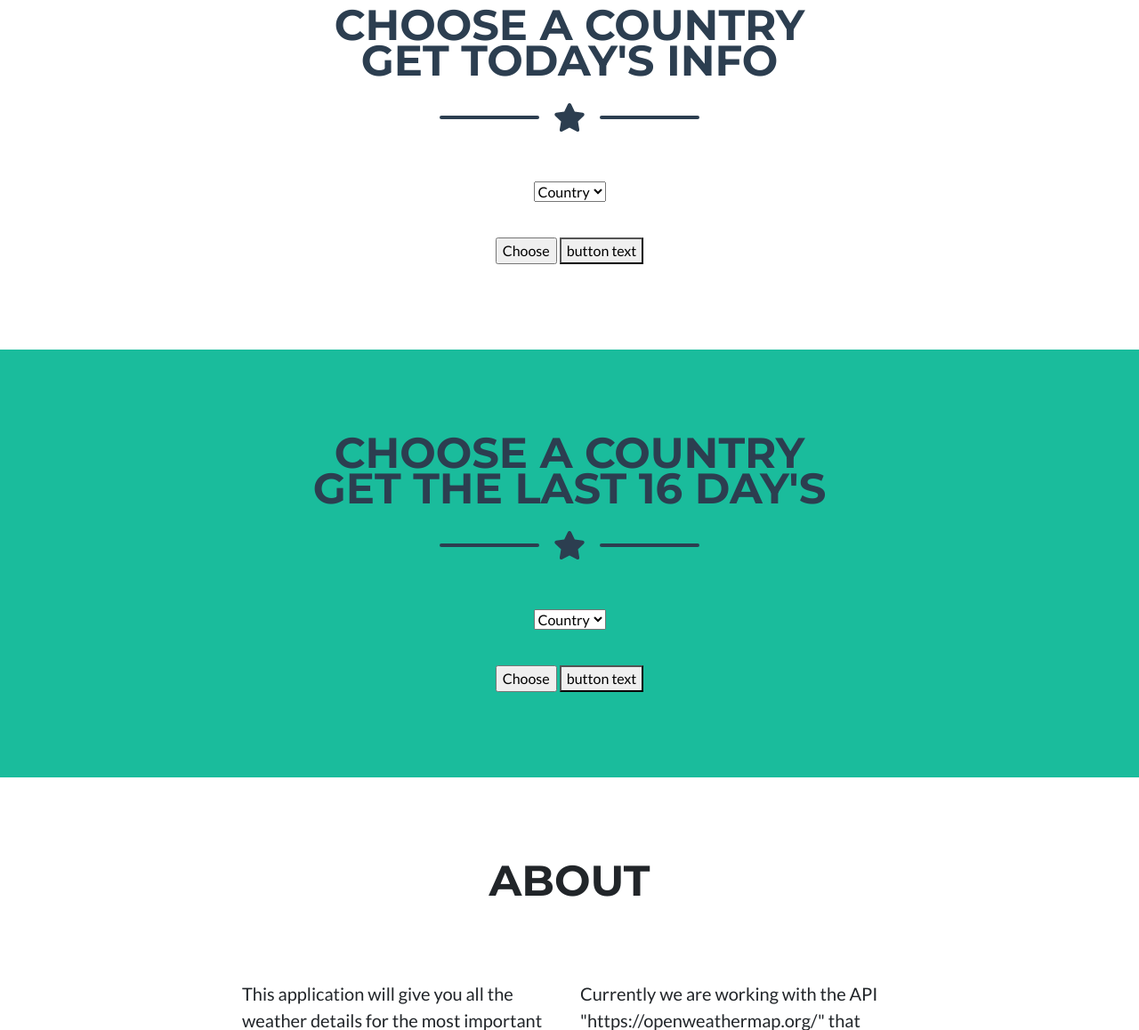
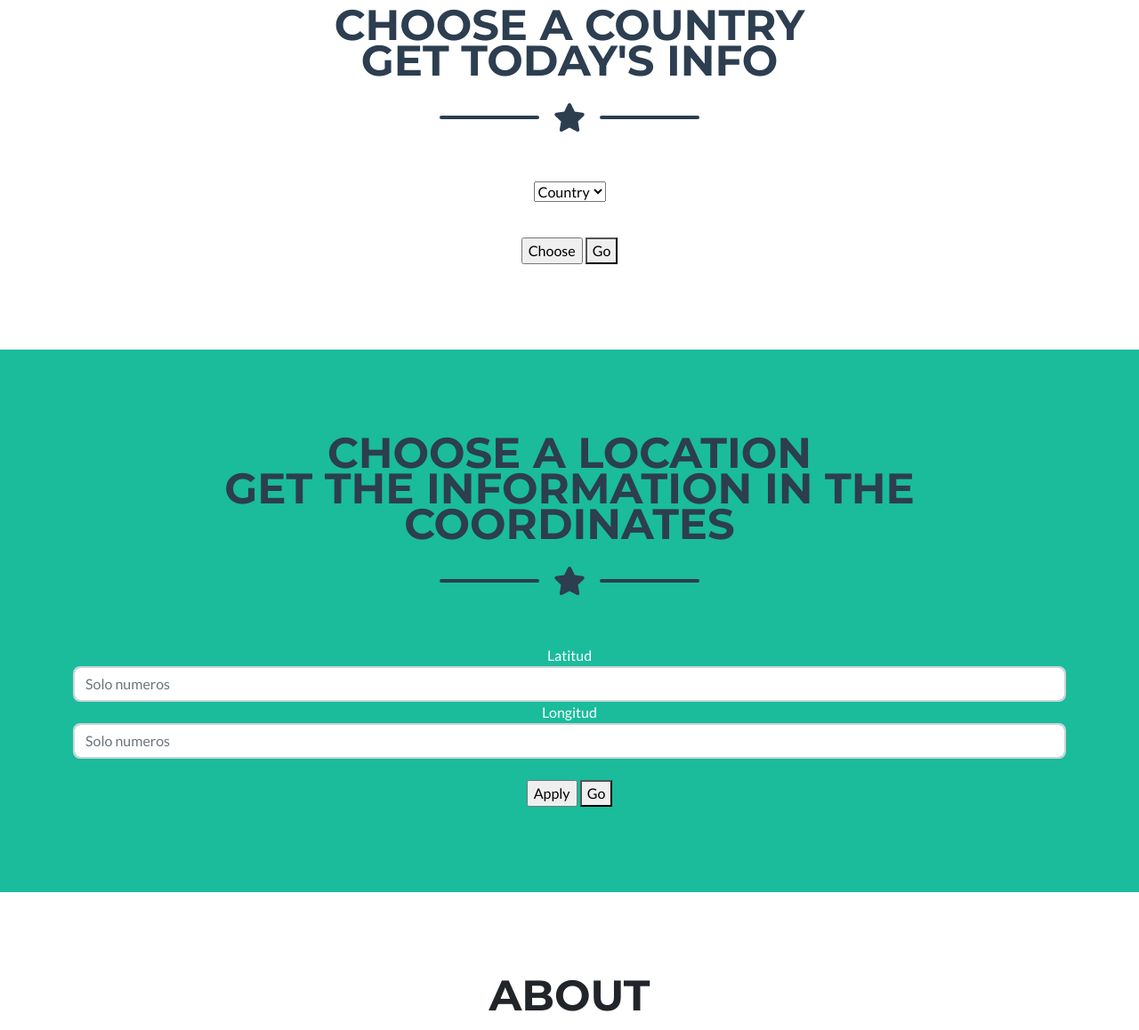
Before and after one commit to caposcar1998/weatherapp, a Django app: page / in a window 1280 px wide. Shown: the part 568-1726 px from the top of the page at 89% size. Run offline with Django 3.2, Linux system fonts and the light colour scheme; some libraries are stand-ins or nearby versions.

Commit message:
version 0

```diff
--- a/climate/templates/climate/index.html
+++ b/climate/templates/climate/index.html
@@ -2,7 +2,7 @@
 <!DOCTYPE html>
 <html lang="en">
 <meta charset="UTF-8">
-<title>Page Title</title>
+<title>Weather App</title>
 <meta name="viewport" content="width=device-width,initial-scale=1">
 <link href="https://cdn.jsdelivr.net/npm/bootstrap@5.1.3/dist/css/bootstrap.min.css" rel="stylesheet" integrity="sha384-1BmE4kWBq78iYhFldvKuhfTAU6auU8tT94WrHftjDbrCEXSU1oBoqyl2QvZ6jIW3" crossorigin="anonymous">
     <meta charset="utf-8" />
@@ -25,11 +25,15 @@
         <!-- Navigation-->
         <nav class="navbar navbar-expand-lg bg-secondary text-uppercase fixed-top" id="mainNav">
             <div class="container">
-                <a class="navbar-brand" href="#page-top">Oscar Contreras Palacios A01655772</a>
-                <button class="navbar-toggler text-uppercase font-weight-bold bg-primary text-white rounded" type="button" data-bs-toggle="collapse" data-bs-target="#navbarResponsive" aria-controls="navbarResponsive" aria-expanded="false" aria-label="Toggle navigation">
+
+                    <a class="navbar-brand" href="#page-top">Oscar Contreras Palacios A01655772</a>
+                <button   button class="navbar-toggler text-uppercase font-weight-bold bg-primary text-white rounded" type="button" data-bs-toggle="collapse" data-bs-target="#navbarResponsive" aria-controls="navbarResponsive" aria-expanded="false" aria-label="Toggle navigation">
                     Menu
                     <i class="fas fa-bars"></i>
                 </button>
+                </div>
+            </div>
+
             </div>
         </nav>
         <!-- Masthead-->
@@ -80,7 +84,7 @@
                     <input type="submit" value="Choose" />
             </form>
                     <a href="./{{pais}}/weather/">
-                        <button>button text</button>
+                        <button>Go</button>
                     </a>
                 </div>
             </div>
@@ -92,8 +96,8 @@
                 <section class="page-section bg-primary text-white mb-0" id="portfolio">
             <div class="container">
                 <!-- Portfolio Section Heading-->
-                <h2 class="page-section-heading text-center text-uppercase text-secondary mb-0">Choose a country</h2>
-                <h6 class="page-section-heading text-center text-uppercase text-secondary mb-0">Get the last 16 day's</h6>
+                <h2 class="page-section-heading text-center text-uppercase text-secondary mb-0">Choose a Location</h2>
+                <h6 class="page-section-heading text-center text-uppercase text-secondary mb-0">Get the information in the coordinates</h6>
                 <!-- Icon Divider-->
                 <div class="divider-custom">
                     <div class="divider-custom-line"></div>
@@ -105,22 +109,22 @@
                     <div class="text-center mt-4">
                     <form method="POST">
                         {% csrf_token %}
-                        <select  class="custom-select custom-select-lg mb-3" name="b">
-                        <option selected>Country</option>
-                        <option value="MEXICO">Mexico</option>
-                        <option value="JAPAN">Japan</option>
-                        <option value="USA">USA</option>
-                        <option value="CHINA">China</option>
-                        <option value="CANADA">Canada</option>
-                        </select>
+                         <div class="form-group">
+                            <label for="exampleInputEmail1">Latitud</label>
+                            <input name="b"  class="form-control" id="exampleInputEmail1" placeholder="Solo numeros">
+                        </div>
+                        <div class="form-group">
+                            <label for="exampleInputPassword1">Longitud</label>
+                            <input name="c"  class="form-control" id="exampleInputPassword1" placeholder="Solo numeros">
+                        </div>
                     </div>
                 </div>
                 <div class="row justify-content-center">
                 <div class="text-center mt-4">
-                    <input type="submit" value="Choose" />
+                    <input type="submit" value="Apply" />
             </form>
-                    <a href="./{{pais2}}/days/">
-                        <button>button text</button>
+                    <a href="./{{latitud}}/{{longitud}}/days/">
+                        <button>Go</button>
                     </a>
                 </div>
             </div>
--- a/climate/urls.py
+++ b/climate/urls.py
@@ -7,5 +7,5 @@ urlpatterns = [
 
 
     path('<str:country>/weather/', views.weather, name="weather"),
-    path('<str:country>/days/', views.days, name="days")
+    path('<int:latitud>/<int:longitud>/days/', views.days, name="days")
 ]
--- a/climate/views.py
+++ b/climate/views.py
@@ -9,13 +9,15 @@ KEY = "3683e2c67de2c392420fe6f627158a2a"
 def index(request):
     is_private = request.POST.get('a', False)
     is_private2 = request.POST.get('b', False)
-    context = {"pais": is_private, "pais2": is_private2}
+    is_private3 = request.POST.get('c', False)
+
+    context = {"pais": is_private, "latitud": is_private2, "longitud": is_private3}
 
 
     return render(request,'climate/index.html',context)
 
 def weather(request, country):
-    weather = requests.get(f'https://api.openweathermap.org/data/2.5/weather?q={country}&units=metric&appid=3683{KEY}')
+    weather = requests.get(f'https://api.openweathermap.org/data/2.5/weather?q={country}&units=metric&appid={KEY}')
     weatherL = requests.get(f'https://api.openweathermap.org/data/2.5/weather?q=MEXICO&units=metric&appid={KEY}')
     weatherLocal = weatherL.json()
     weatherMain = (weather.json())
@@ -37,9 +39,35 @@ def weather(request, country):
     return render(request, 'climate/weather.html', context)
 
 
-def days(request, country):
-    context={"hola":"alo"}
-    days = requests.get(f"https://api.openweathermap.org/data/2.5/forecast/daily?q={country}&units=metric&cnt=16&appid={KEY}")
+def days(request, latitud, longitud):
+
+    days = requests.get(f"https://api.openweathermap.org/data/2.5/weather?lat={latitud}&lon={longitud}&appid={KEY}")
     da = days.json()
     print(da)
+    lon = da["coord"]["lon"]
+    lat = da["coord"]["lat"]
+    main = da["weather"][0]["main"]
+    desc = da["weather"][0]["description"]
+    temp = da["main"]["temp"]
+    feels = da["main"]["feels_like"]
+    mini = da["main"]["temp_min"]
+    maxi = da["main"]["temp_max"]
+    pressure = da["main"]["pressure"]
+    hum = da["main"]["humidity"]
+    speed = da["wind"]["speed"]
+    degr = da["wind"]["deg"]
+    clouds = da["clouds"]["all"]
+    timezone = ctime(da["timezone"])
+    timezoneLocal = ctime(da["timezone"])
+
+    try:
+        sea = da["main"]["sea_level"]
+        ground= da["main"]["grnd_level"]
+        code = da["sys"]["country"]
+    except:
+        sea = ""
+        ground = ""
+        code = ""
+
+    context={"code":code,"ground":ground,"sea":sea,"timezoneLocal":timezoneLocal,"timezone":timezone,"clouds":clouds,"degr":degr,"speed":speed,"lon":lon,"lat":lat,"main":main,"desc":desc,"temp":temp,"feels":feels,"mini":mini,"maxi":maxi,"pressure":pressure,"hum":hum}
     return render(request, 'climate/days.html', context)
```
Also changed, not shown: climate/templates/climate/days.html (+134 -1 lines).
